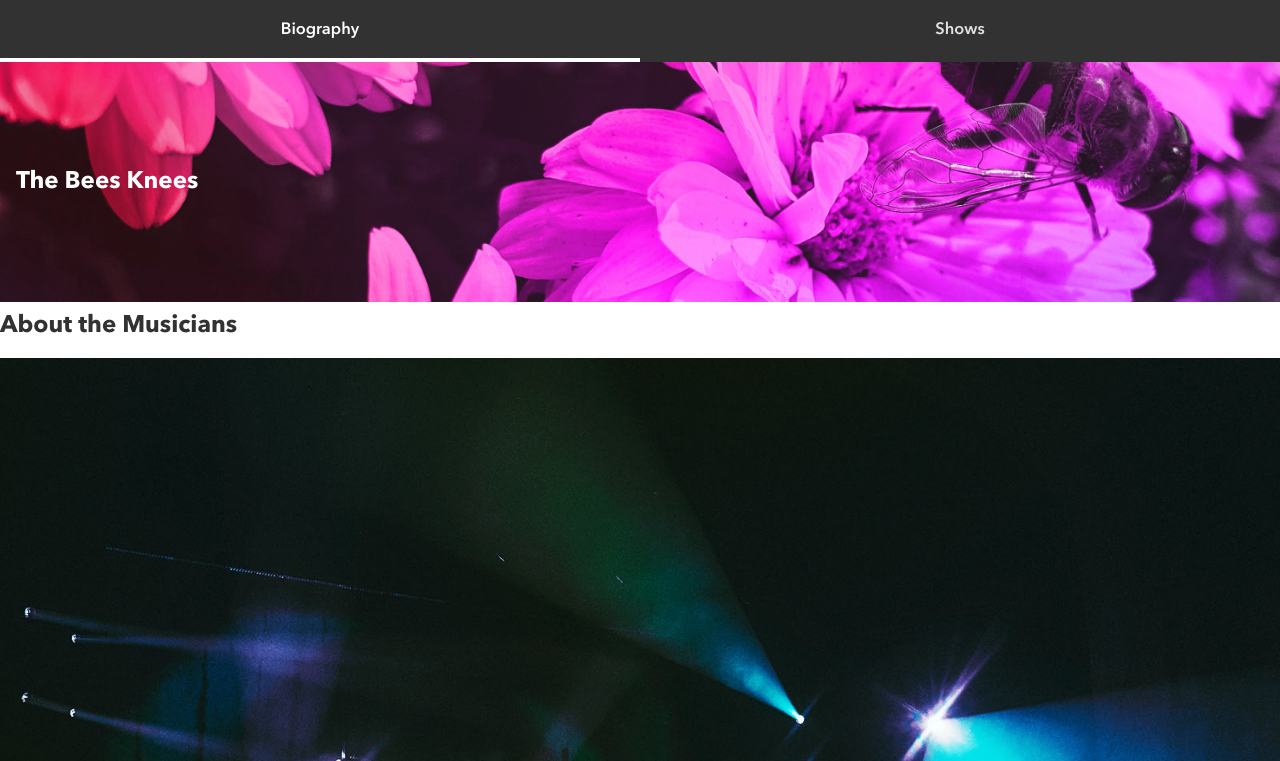
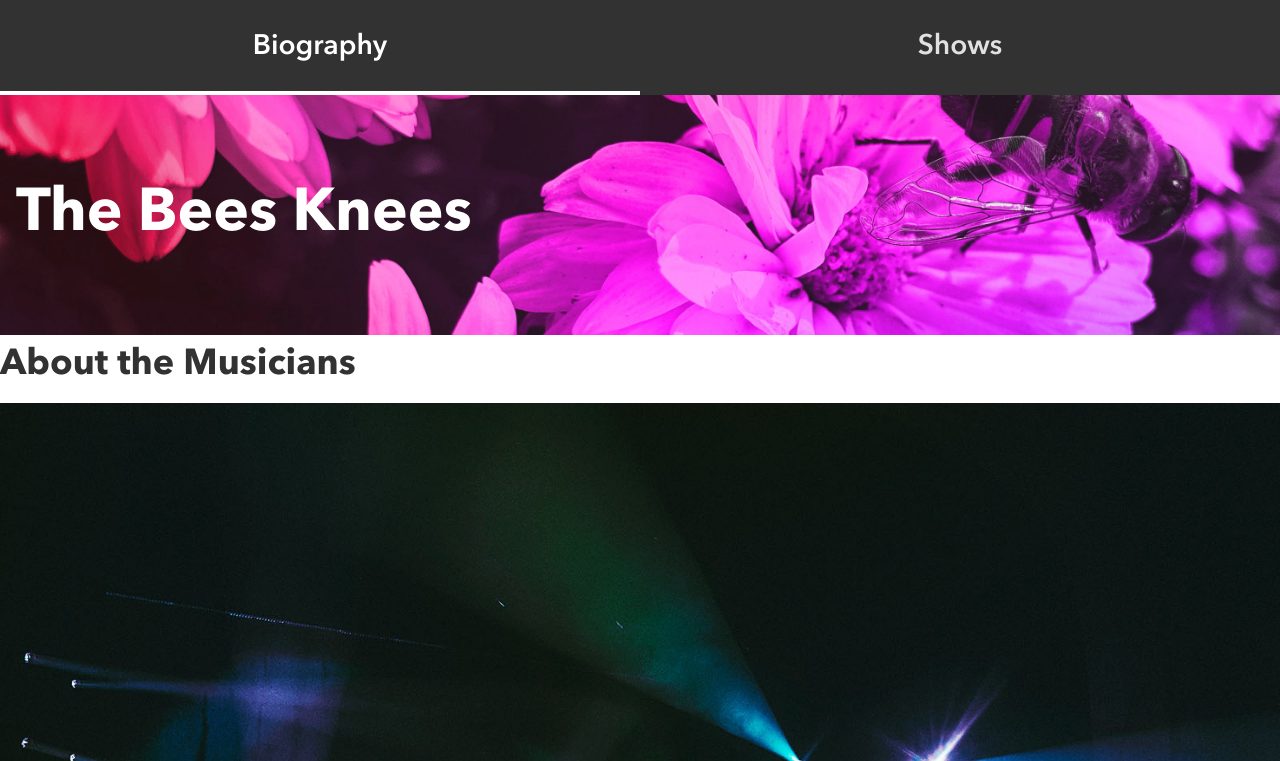
Before and after one commit to brandonscottred/band-site, a plain HTML site: page index.html in a window 1280 px wide. Shown: the part 39-800 px from the top of the page. Drawn offline with Linux system fonts and the light colour scheme.

Commit message:
add breakpoints to font style media queries

```diff
--- a/styles/bio.scss
+++ b/styles/bio.scss
@@ -104,6 +104,7 @@ main {
 }
 
 .photo-gallery {
+    background-color: $alabaster;
     @include mobile {
         padding: 1rem;
     }
@@ -118,6 +119,11 @@ main {
         img {
             max-width: 100%;
             margin: 0.5rem 0;
+            filter: grayscale(1);
+
+            &:hover {
+                filter: grayscale(0);
+            }
         }
     }
 }
--- a/styles/partials/_fonts+colors.scss
+++ b/styles/partials/_fonts+colors.scss
@@ -5,7 +5,7 @@ $bold: 700;
 
 @font-face {
     font-family: avenirNextRegular;
-    src: url(../../assets/fonts/alternative-files/AvenirNextLTPro.ttf)
+    src: url(../../assets/fonts/AvenirNextLTPro-Regular.otf)
 }
 @font-face {
     font-family: avenirNextDemi;
@@ -14,9 +14,8 @@ $bold: 700;
 
 @font-face {
     font-family: avenirNextBold;
-    src: url(../../assets/fonts/alternative-files/AvenirNextLTProBold.ttf);
+    src: url(../../assets/fonts/AvenirNextLTPro-Bold.otf);
 }
-
 
 // primary colors
 $bandsite-black: #323232;
--- a/styles/partials/_variables.scss
+++ b/styles/partials/_variables.scss
@@ -17,75 +17,105 @@
     }
 };
 
-// mobile text styles
-
+// font-styles media-querie breakpoints
 @mixin page-header {
+    @include mobile {
         font-size: 1.5rem;
         line-height: 2rem;
         font-family: avenirNextBold;
     }
+    @include tablet {
+        font-size: 3.75rem;
+        line-height: 4.25rem;
+        font-family: avenirNextBold;
+    }
+    @include desktop {
+        font-size: 3.75rem;
+        line-height: 4.25rem;
+        font-family: avenirNextBold;
+    }
+}
 
 @mixin section-header {
+    @include mobile {
         font-size: 1.5rem;
         line-height: 2rem;
         font-family: avenirNextBold;
     }
+    @include tablet {
+        font-size: 2.25rem;
+        line-height: 2.75rem;
+        font-family: avenirNextBold;
+    }
+    @include desktop {
+        font-size: 2.25rem;
+        line-height: 2.75rem;
+        font-family: avenirNextBold;
+    }
+}
 
 @mixin subheader {
+    @include mobile {
         font-size: 0.875rem;
         line-height: 1.375rem;
         font-family: avenirNextDemi;
     }
+    @include tablet {
+        font-size: 1.5rem;
+        line-height: 2rem;
+        font-family: avenirNextDemi;
+    }
+    @include desktop {
+        font-size: 1.5rem;
+        line-height: 2rem;
+        font-family: avenirNextDemi;
+    }
+}
 
 @mixin body-copy {
+    @include mobile {
         font-size: 0.813rem;
         line-height: 1.125rem;
     }
+    @include tablet {
+        font-size: 0.875rem;
+        line-height: 1.375rem;
+    }
+    @include desktop {
+        font-size: 0.875rem;
+        line-height: 1.375rem;
+    }
+}
 
 @mixin footer-copy {
+    @include mobile {
         font-size: 0.813rem;
         line-height: 1.125rem;
     }
+    @include tablet {
+        font-size: 0.875rem;
+        line-height: 1.25rem;
+    }
+    @include desktop {
+        font-size: 0.875rem;
+        line-height: 1.25rem;
+    }
+}
 
 @mixin labels-buttons {
+    @include mobile {
         font-size: 0.625rem;
         line-height: 1.25rem;
-    font-family: avenirNextBold;;
+        font-family: avenirNextBold;
     }
-
-// desktop&tablet text styles
-// @mixin page-header {
-//     font-size: 60px;
-//     line-height: 68px;
-//     font-weight: $bold;
-// }
-
-// @mixin section-header {
-//     font-size: 36px;
-//     line-height: 44px;
-//     font-weight: $bold;
-// }
-
-// @mixin subheader {
-//     font-size: 1.5rem;
-//     line-height: 2rem;
-//     font-weight: $demi;
-// }
-
-// @mixin body-copy {
-//     font-size: 0.875rem;
-//     line-height: 1.375rem;
-//     font-weight: $regular;
-// }
-
-// @mixin footer-copy {
-//     font-size: 0.875rem;
-//     line-height: 1.25rem;
-//     font-weight: $regular;
-// }
-
-// @mixin labels-buttons {
-//     font-size: 12px;
-//     line-height: 1.25rem;
-//     font-weight: $bold;
-// }
+    @include tablet {
+        font-size: 0.75rem;
+        line-height: 1.25rem;
+        font-family: avenirNextBold;
+    }
+    @include desktop {
+        font-size: 0.75rem;
+        line-height: 1.25rem;
+        font-family: avenirNextBold;
+    }
+}
```
Also changed, not shown: styles/bio.css, 2 other files. Lines whose indentation alone changed are shown as unchanged.
